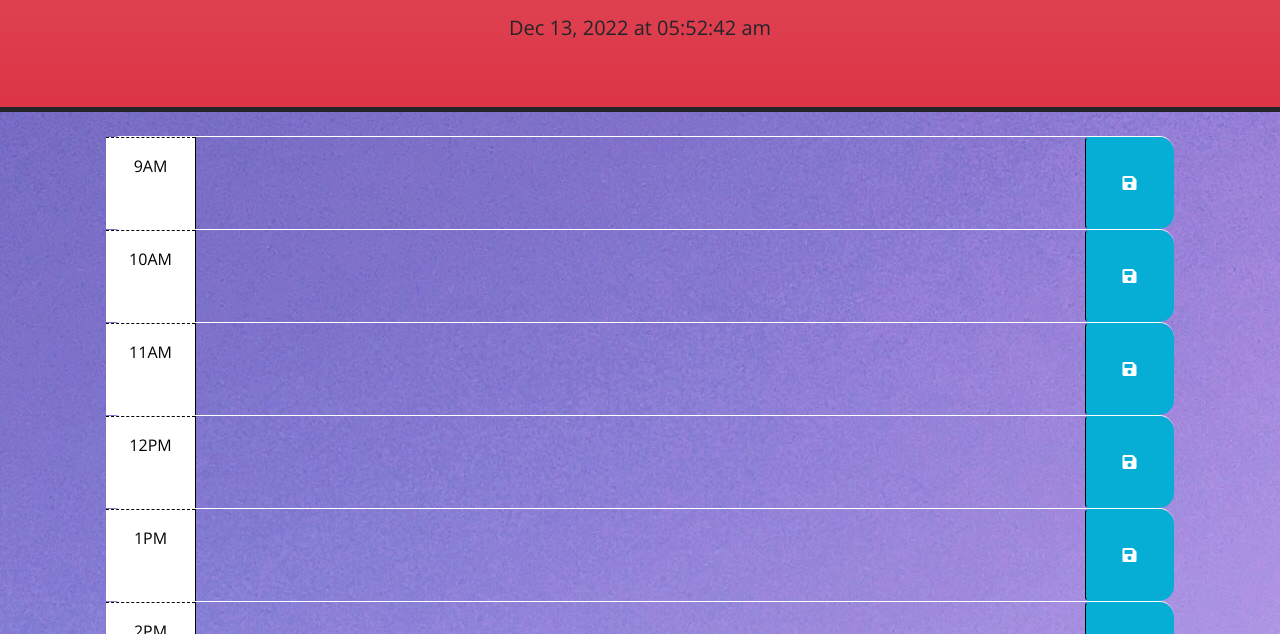
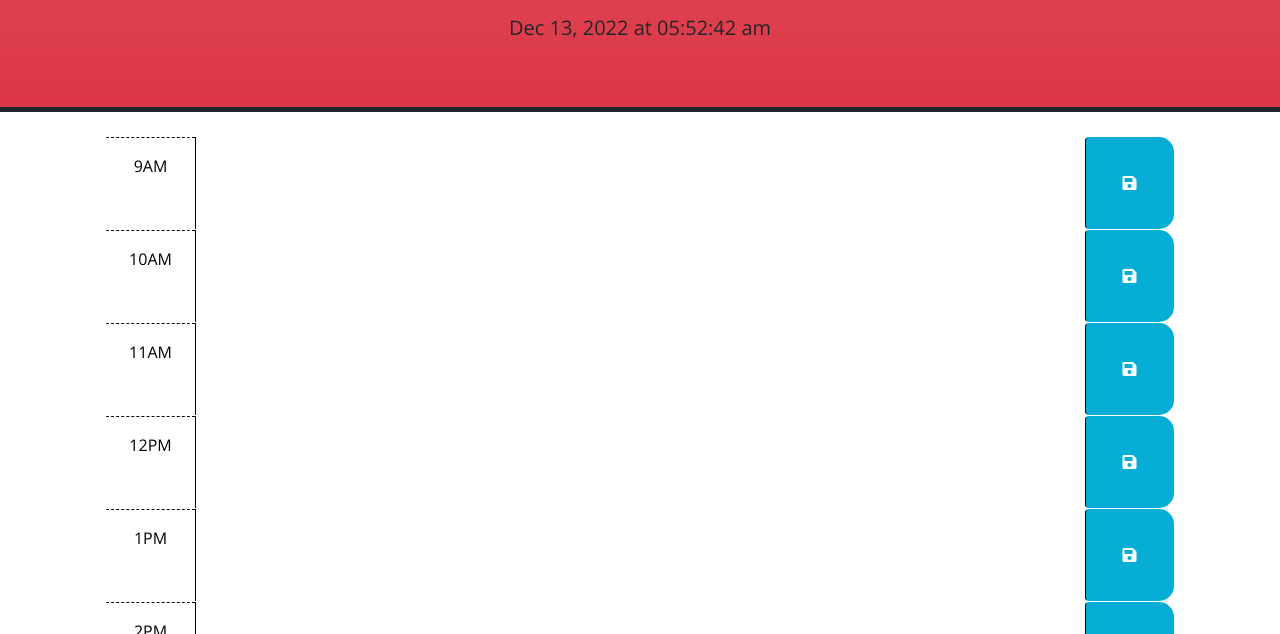
Before and after one commit to syntaxsemantixs/day-calendar-scheduler, a plain HTML site: page index.html in a window 1280 px wide. Shown: the part 166-800 px from the top of the page. Drawn offline with nearby package versions, Linux system fonts and the light colour scheme.

Commit message:
remove background

```diff
--- a/assets/css/style.css
+++ b/assets/css/style.css
@@ -1,7 +1,6 @@
 body {
   font-family: 'Open Sans', sans-serif;
   font-size: 16px;
-  background-image: url(../images/purple.png);
 }
 
 textarea {
```
